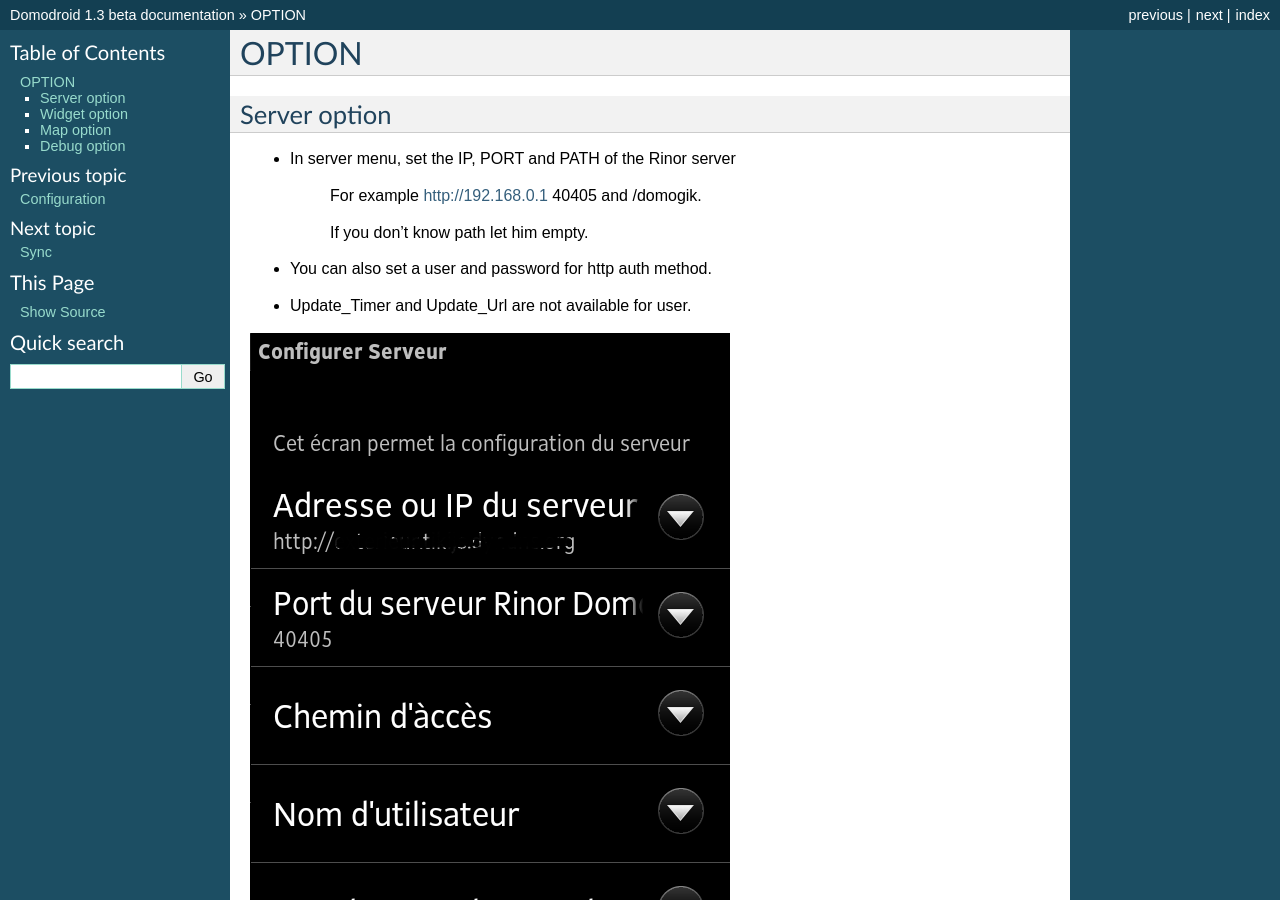
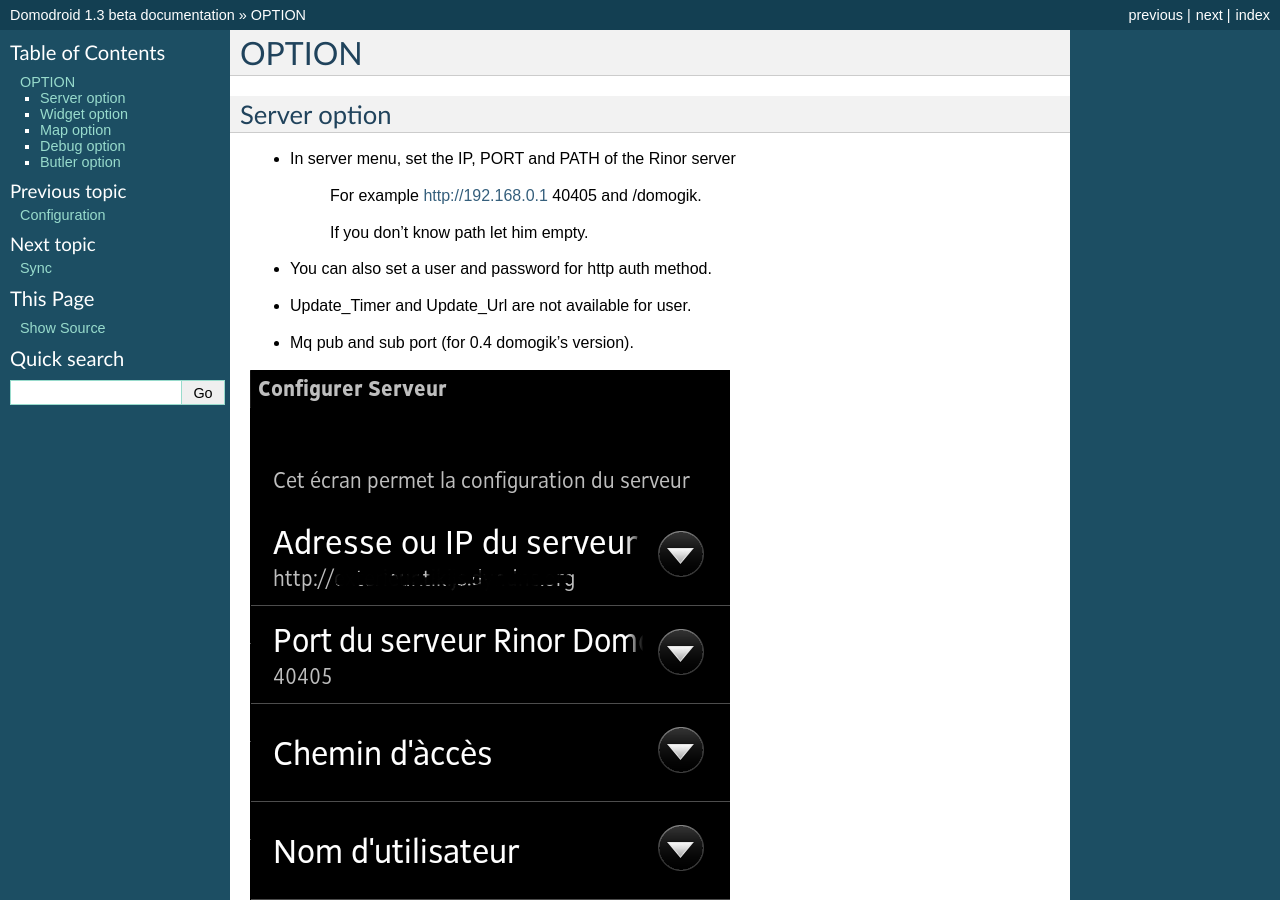
Before and after one commit to domogik/domodroid, a Sphinx documentation site: the page built from docs/end_user/Options.txt, in a window 1280 px wide and 900 px high. Built offline with Sphinx 7.4.7, drawn with Linux system fonts in a browser that asks for light colours; pages that are not in the unit, such as notebooks, are missing from menus; some of the changed text lies outside the part shown.

Commit message:
Doc update.

```diff
--- a/docs/end_user/Options.txt
+++ b/docs/end_user/Options.txt
@@ -13,6 +13,7 @@
 
 * You can also set a user and password for http auth method.
 * Update_Timer and Update_Url are not available for user.
+* Mq pub and sub port (for 0.4 domogik's version).
 
 .. image:: image/Config_server.png
 
@@ -56,3 +57,8 @@
 
 .. image:: image/Config_debug1.png
 .. image:: image/Config_debug2.png
+
+Butler option
+============
+
+* Set your name and butler's one
--- a/docs/overview/detailed.txt
+++ b/docs/overview/detailed.txt
@@ -42,6 +42,8 @@
 * Drag: 2 fingers move
 
 * Change map: 3 fingers tap
+
+* Longclick on map allow you to add/move/remove a widget directly from where or what you put finger on.
 
 * Add a map directly from the map view with the android internal image picker.
 
```
